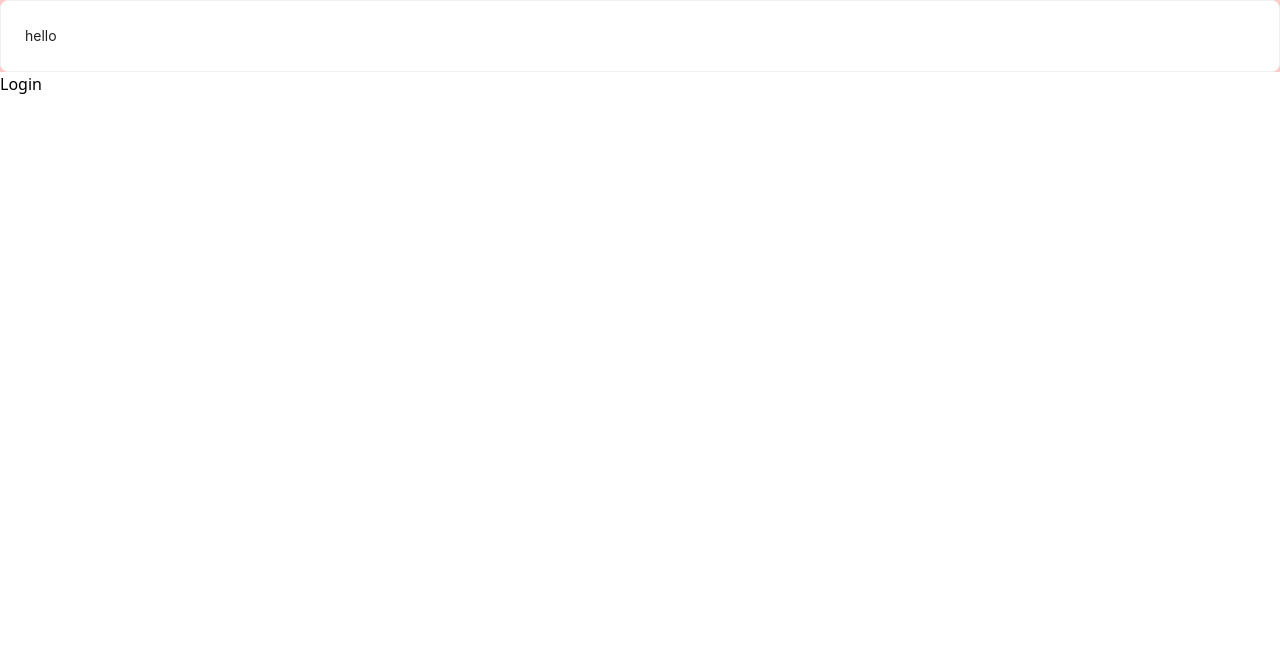
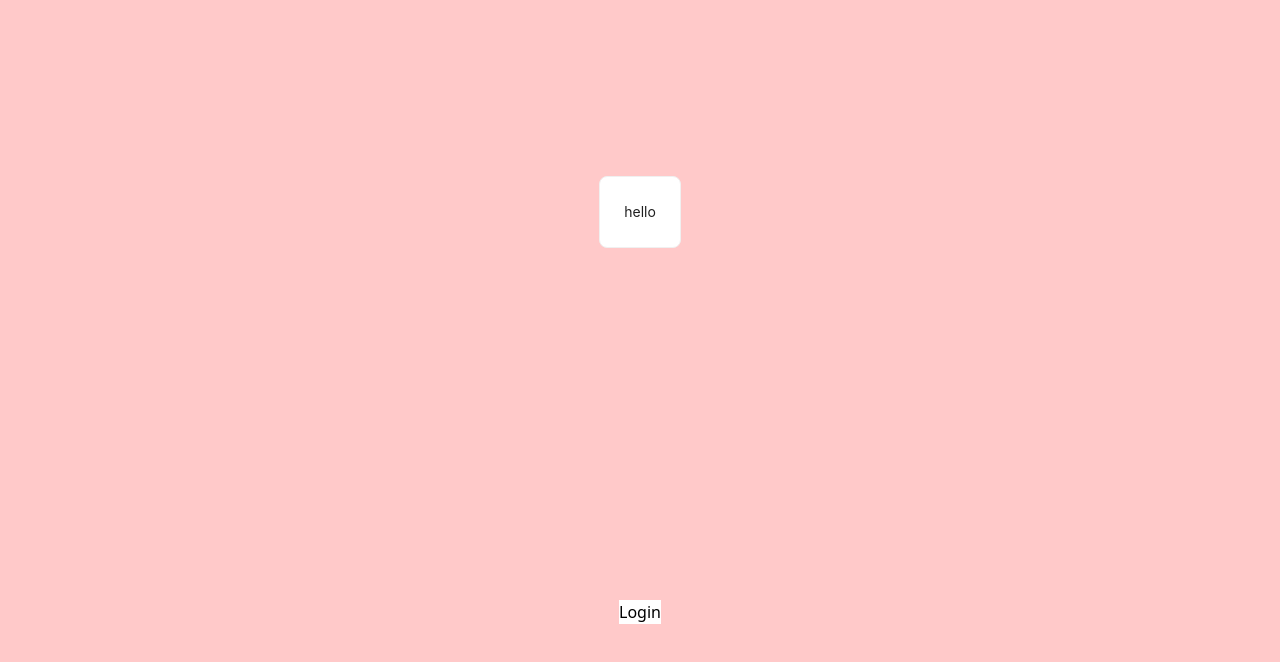
Before and after one commit to naumaan-kalyani08/fullstack-learning, a React (Vite) app in the folder frontend/: page /login in a window 1280 px wide. Shown: the top 662 px of the page. Built offline with nearby package versions, Linux system fonts and the light colour scheme.

Commit message:
daily commit

```diff
--- a/frontend/src/App.css
+++ b/frontend/src/App.css
@@ -14,3 +14,8 @@
 footer {
   margin-top: auto;
 }
+.login-card-container {
+  display: grid;
+  place-items: center;
+  height: 100vh;
+}
```
